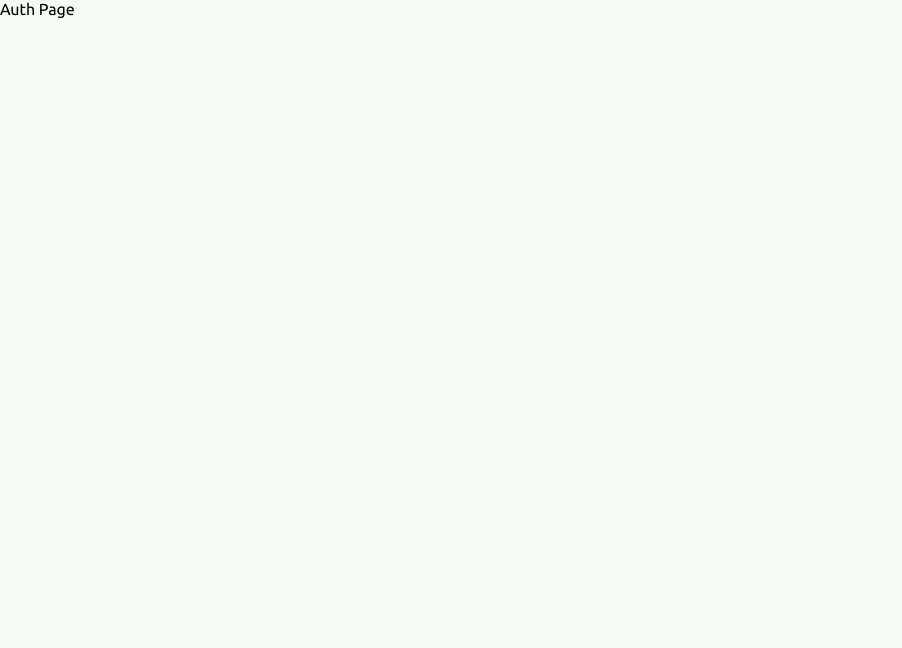
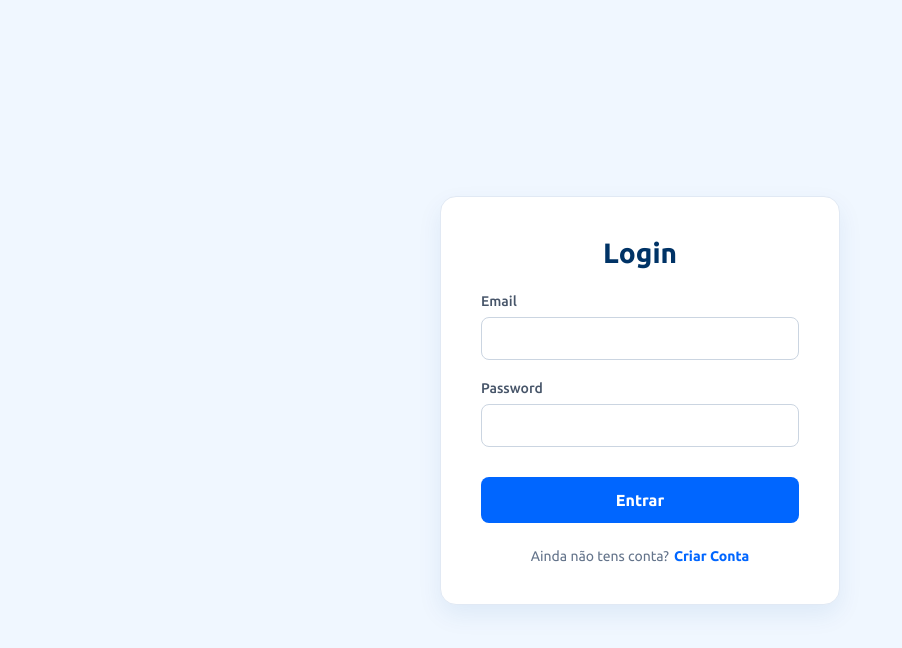
Before and after one commit to alexandrehcr/proj-aui-ispg-25, a React app in the folder frontend/: page /auth in a window 1280 px wide. Shown: the top 648 px of the page, without its empty margins (0-902 px from the left). Built offline with nearby package versions, Linux system fonts and the light colour scheme; the HTML template or start-up script is replaced by a standard one.

Commit message:
add login and register components with css toggle"

```diff
--- a/frontend/src/pages/Auth/Auth.jsx
+++ b/frontend/src/pages/Auth/Auth.jsx
@@ -1,9 +1,56 @@
 import React from "react";
-
+import "./style.css";
 export default Auth;
 
 function Auth() {
     return (
-        <div>Auth Page</div>
+        <div className="auth-container">
+        <input type="checkbox" id="auth-toggle" className="auth-toggle" />
+        <div className="auth-card login-card">
+            <h2 className="form-title">Login</h2>
+            <form className="auth-form">
+            <div className="form-group">
+                <label htmlFor="email">Email</label>
+                <input type="email" id="email" required />
+            </div>
+
+            <div className="form-group">
+                <label htmlFor="pass">Password</label>
+                <input type="password" id="pass" required />
+            </div>
+
+            <button type="submit" className="btn-primary">Entrar</button>
+            </form>
+            <p className="auth-footer">
+            Ainda não tens conta?
+            <label htmlFor="auth-toggle" className="link-btn">Criar Conta</label>
+            </p>
+        </div>
+
+        <div className="auth-card register-card">
+            <h2 className="form-title">Registar</h2>
+            <form className="auth-form">
+                <div className="form-group">
+                    <label htmlFor="text">Nome</label>
+                    <input type="text" id="text" required />
+                </div>
+
+                <div className="form-group">
+                    <label htmlFor="reg-mail">Email</label>
+                    <input type="email" id="reg-mail" required />
+                </div>
+
+                <div className="form-group">
+                    <label htmlFor="reg-pass">Password</label>
+                    <input type="password" id="reg-pass" required />
+                </div>
+
+                <button type="submit" className="btn-primary">Criar Conta</button>
+            </form>
+            <p className="auth-footer">
+            Já tens conta? <label htmlFor="auth-toggle" className="link-btn">Voltar ao Login</label>
+            </p>
+        </div>
+        </div>
     );
 }
--- /dev/null
+++ b/frontend/src/pages/Auth/style.css
@@ -0,0 +1,118 @@
+@import url('https://fonts.googleapis.com/css2?family=Ubuntu:wght@300;400;500;700&display=swap');
+
+* {
+    margin: 0;
+    padding: 0;
+    box-sizing: border-box;
+    font-family: "Ubuntu", sans-serif;
+}
+
+body {
+    background: #f0f7ff; /* Fundo azul clarinho */
+}
+
+.auth-container {
+    display: flex;
+    justify-content: center;
+    align-items: center;
+    min-height: 100vh;
+    padding: 20px;
+}
+
+.auth-toggle {
+    display: none;
+}
+
+.auth-card {
+    background: #ffffff;
+    padding: 40px;
+    border-radius: 16px;
+    box-shadow: 0 10px 25px rgba(0, 75, 150, 0.08);
+    width: 100%;
+    max-width: 400px;
+    border: 1px solid #e1e9f4;
+}
+
+.form-title {
+    margin-bottom: 24px;
+    text-align: center;
+    font-size: 28px;
+    font-weight: 700;
+    color: #003366;
+}
+
+.form-group {
+    display: flex;
+    flex-direction: column;
+    margin-bottom: 20px;
+}
+
+.form-group label {
+    margin-bottom: 8px;
+    font-size: 14px;
+    font-weight: 500;
+    color: #475569;
+}
+
+.form-group input {
+    padding: 12px 16px;
+    border: 1px solid #cbd5e1;
+    border-radius: 8px;
+    font-size: 15px;
+    transition: all 0.2s ease;
+}
+
+.form-group input:focus {
+    outline: none;
+    border-color: #0066ff;
+    box-shadow: 0 0 0 4px rgba(0, 102, 255, 0.1);
+}
+
+.btn-primary {
+    width: 100%;
+    padding: 14px;
+    background-color: #0066ff;
+    color: white;
+    border: none;
+    border-radius: 8px;
+    cursor: pointer;
+    font-weight: 600;
+    font-size: 16px;
+    margin-top: 10px;
+}
+
+.btn-primary:hover {
+    background-color: #0052cc;
+}
+
+.auth-footer {
+    margin-top: 25px;
+    text-align: center;
+    font-size: 14px;
+    color: #64748b;
+}
+
+.link-btn {
+    color: #0066ff;
+    font-weight: 600;
+    cursor: pointer;
+    text-decoration: none;
+    margin-left: 5px;
+}
+
+.link-btn:hover {
+    text-decoration: underline;
+}
+
+/* LÓGICA DE TROCA */
+.register-card {
+    display: none;
+}
+
+.auth-toggle:checked ~ .login-card {
+    display: none;
+}
+
+.auth-toggle:checked ~ .register-card {
+    display: block;
+}
```
